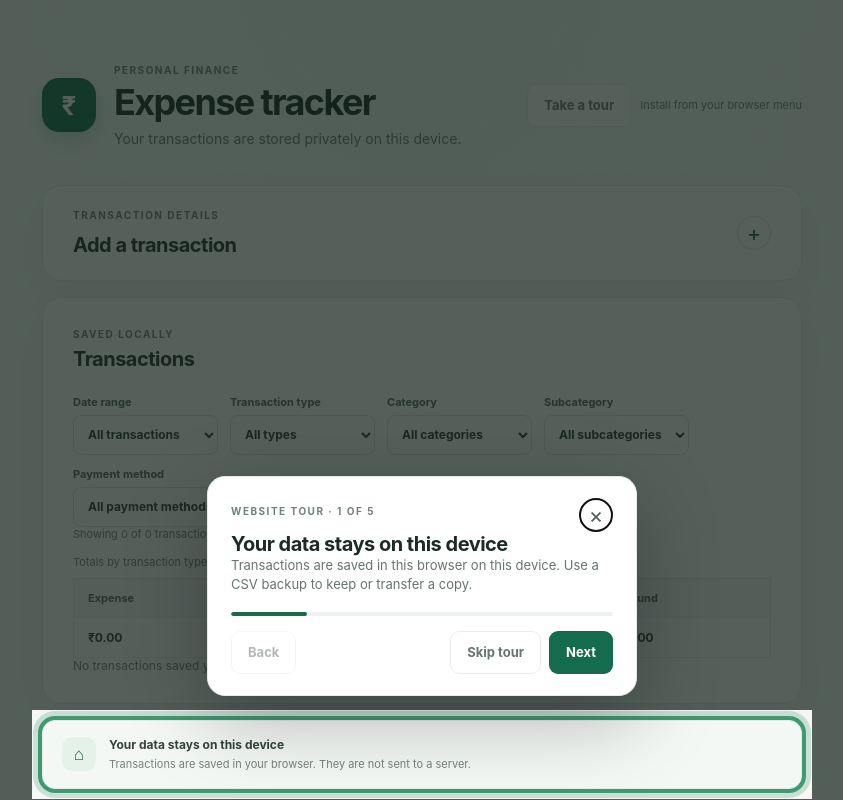
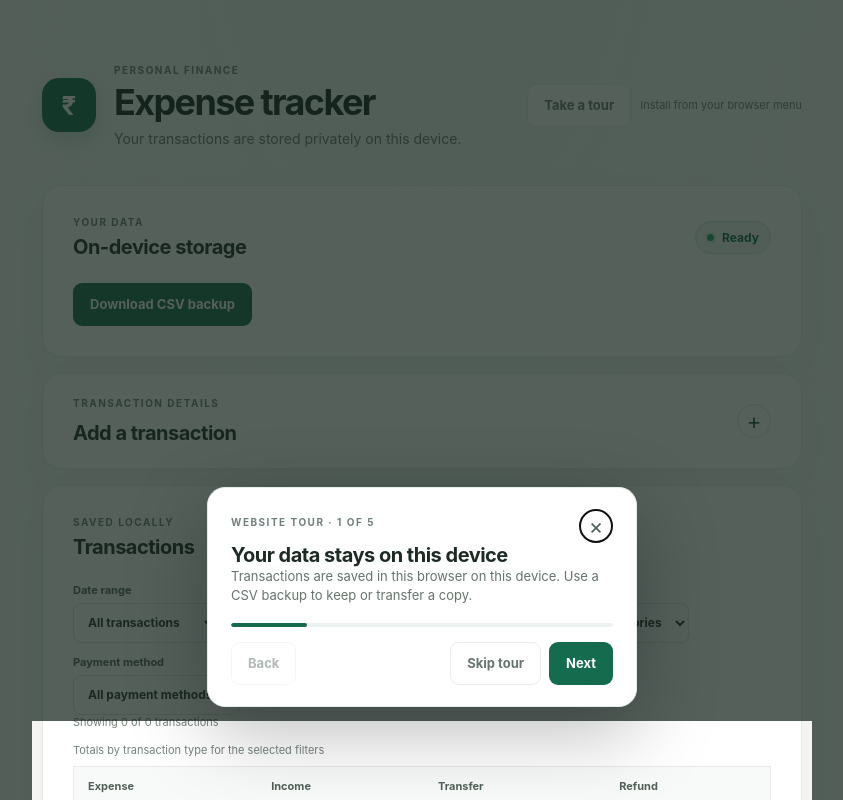
Before and after one commit to SUREYAPRAGAASH09/expense-tracker, an Angular app: page /expense-tracker/ in a window 1280 px wide. Shown: the top 800 px of the page, without its empty margins (218-1061 px from the left). Built offline with nearby package versions, Linux system fonts and the light colour scheme.

Commit message:
app html design changes

```diff
--- a/src/app/app.html
+++ b/src/app/app.html
@@ -17,7 +17,7 @@
       </div>
     </header>
 
-    <!-- <section class="file-card" aria-labelledby="file-heading">
+    <section class="file-card" aria-labelledby="file-heading">
       <div class="section-heading">
         <div>
           <p class="eyebrow">YOUR DATA</p>
@@ -29,21 +29,21 @@
         </span>
       </div>
 
-      <div class="file-summary">
+      <!-- <div class="file-summary">
         <span class="file-icon" aria-hidden="true">DB</span>
         <div class="file-detail">
           <strong>{{ transactions().length }} saved transaction{{ transactions().length === 1 ? '' : 's' }}</strong>
           <span>Stored in this browser on this device. No account or server required.</span>
         </div>
-      </div>
+      </div> -->
 
       <div class="button-row">
         <button class="button button-primary" type="button" (click)="exportCsv()" [disabled]="database.status() !== 'ready'">Download CSV backup</button>
-        <button class="button button-secondary" type="button" (click)="csvImport.click()" [disabled]="database.status() !== 'ready'">Import transactions from CSV</button>
+        <!-- <button class="button button-secondary" type="button" (click)="csvImport.click()" [disabled]="database.status() !== 'ready'">Import transactions from CSV</button> -->
       </div>
-      <p class="form-hint">Your browser manages this local database. Download CSV backups regularly so you can keep a copy outside the browser.</p>
+      <!-- <p class="form-hint">Your browser manages this local database. Download CSV backups regularly so you can keep a copy outside the browser.</p> -->
 
-      <input #csvImport class="visually-hidden" type="file" accept=".csv,text/csv" (change)="importCsv($event)" aria-label="Choose a CSV file to import">
+      <!-- <input #csvImport class="visually-hidden" type="file" accept=".csv,text/csv" (change)="importCsv($event)" aria-label="Choose a CSV file to import"> -->
 
       @if (message()) {
         <p class="notice" [class.notice-error]="messageType() === 'error'" [class.notice-success]="messageType() === 'success'" [attr.role]="messageType() === 'error' ? 'alert' : 'status'" [attr.aria-live]="messageType() === 'error' ? 'assertive' : 'polite'">
@@ -51,7 +51,7 @@
           {{ message() }}
         </p>
       }
-    </section> -->
+    </section>
 
     <details class="form-card transaction-entry-panel" aria-labelledby="transaction-heading" data-tour="entry" [class.tour-highlight]="isTourTarget('entry')">
       <summary class="expansion-summary">
```
